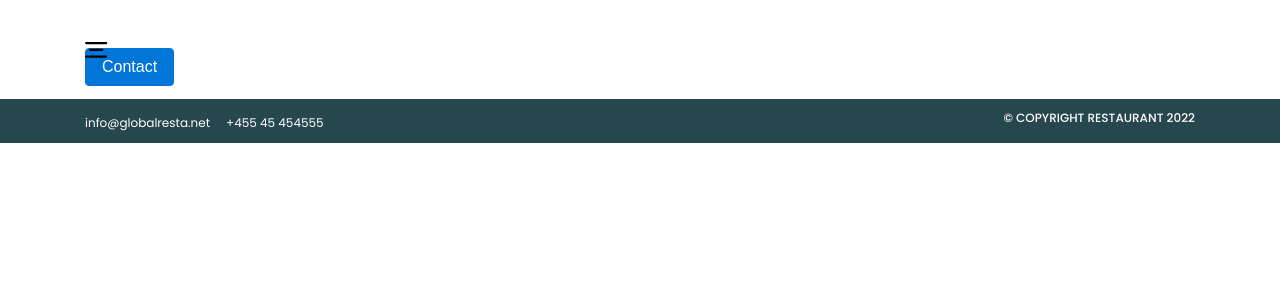
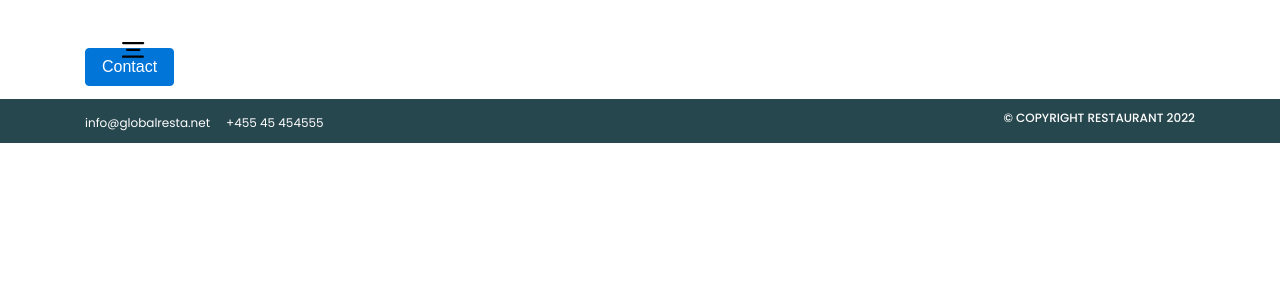
Before and after one commit to zainahmed768/global-resturant, a PHP site: page /contact.php in a window 1280 px wide. Shown: the top 300 px of the page. Run offline with PHP 8.4, Linux system fonts and the light colour scheme; some libraries are stand-ins or nearby versions.

Commit message:
first commit

```diff
--- a/inc/header.php
+++ b/inc/header.php
@@ -1,7 +1,8 @@
 <header id="header">
-    <div class="container">
+    <div class="container-fluid">
         <div class="row">
-            <div class="col-lg-12">
+            <div class="col-lg-1"></div>
+            <div class="col-lg-11">
                 <div class="canvas-icon">
                     <img src="img/toggle.png" alt="">
                 </div>
```
